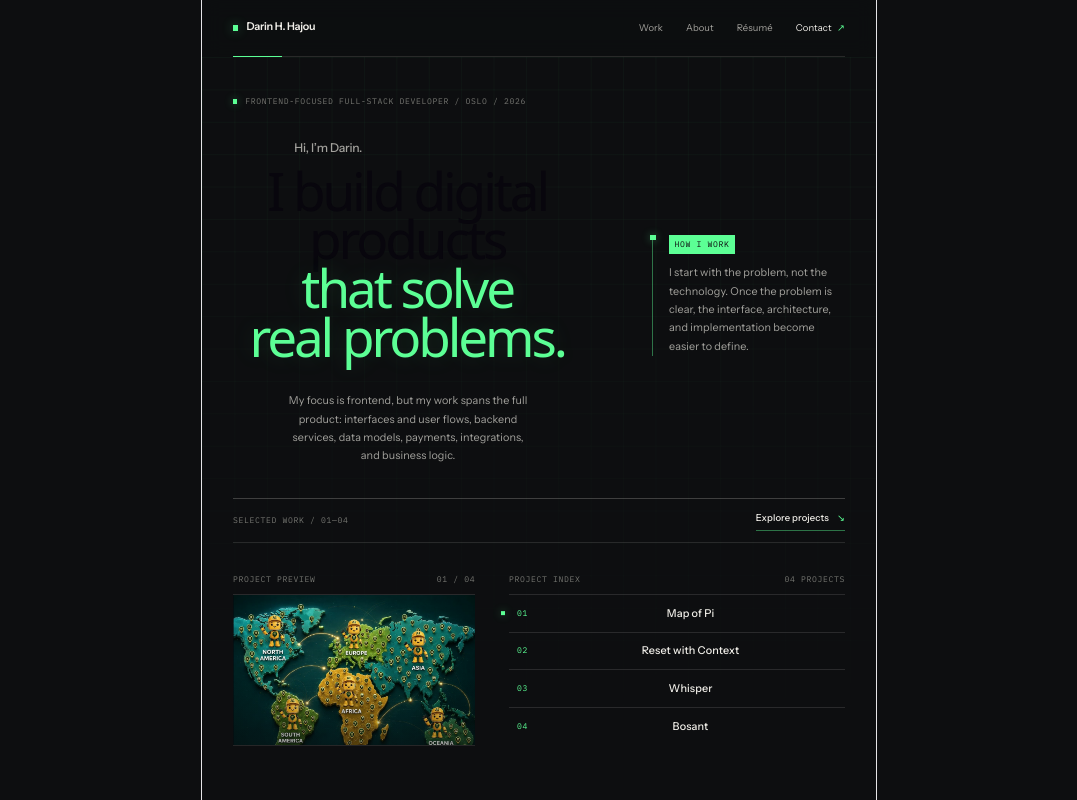
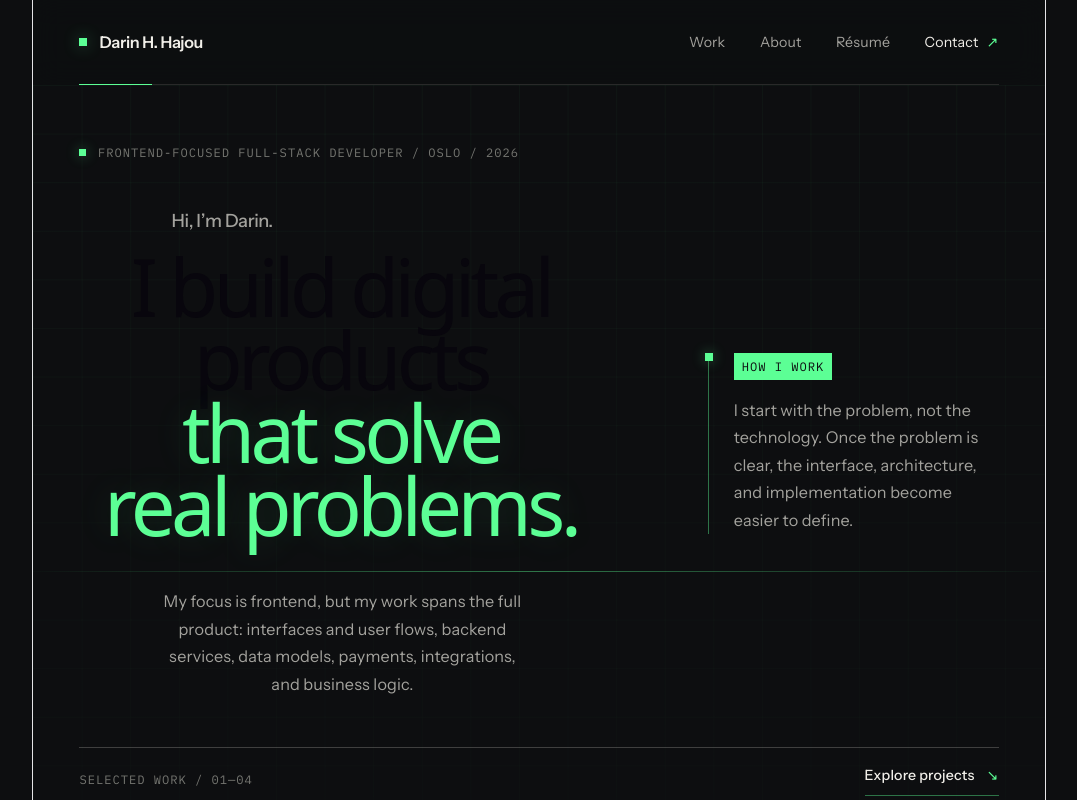
Before and after one commit to DarinHajou/darin-portfolio, a React (Vite) app: page / in a window 1280 px wide. Shown: the top 800 px of the page, without its empty margins (101-1178 px from the left). Built offline with nearby package versions, Linux system fonts and the light colour scheme.

Commit message:
Increase root zoom

```diff
--- a/src/styles/global.css
+++ b/src/styles/global.css
@@ -4,7 +4,7 @@
   box-sizing: border-box;
 }
 #root {
-  zoom: 0.6;
+  zoom: 0.9;
 }
 html {
   scroll-behavior: smooth;
```
